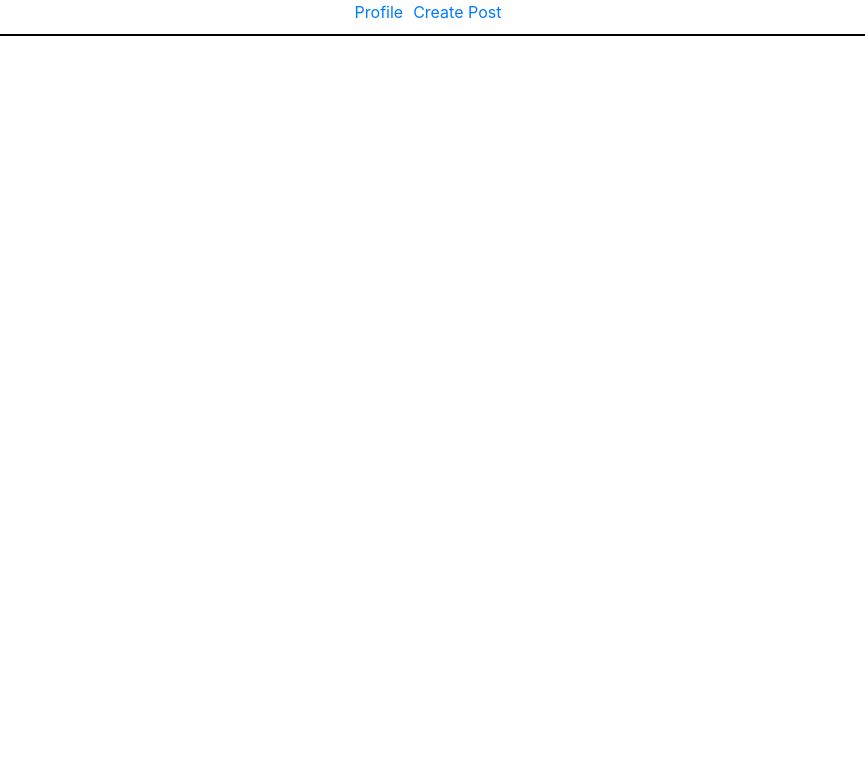
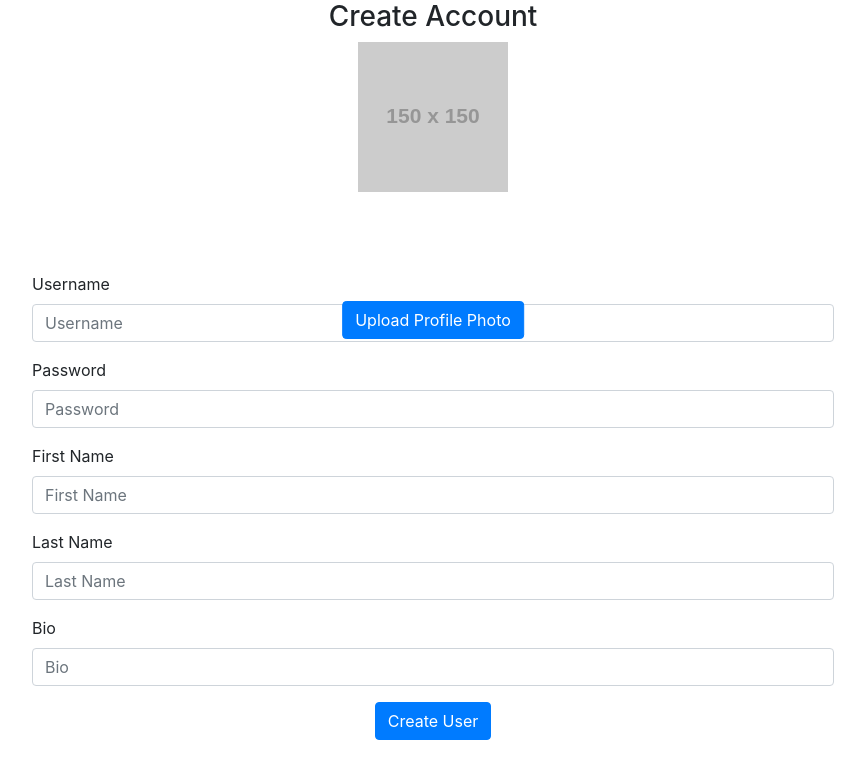
Before and after one commit to jb5595/Mod4-finalProject-frontEnd, a React (Create React App) app in the folder instagram-clone/: page /createuser in a window 1280 px wide. Shown: the top 778 px of the page, without its empty margins (207-1072 px from the left). Built offline with nearby package versions, Linux system fonts and the light colour scheme; no server answers.

Commit message:
added create userpage form

```diff
--- a/instagram-clone/src/App.js
+++ b/instagram-clone/src/App.js
@@ -6,7 +6,9 @@ import ProfilePage from "./containers/ProfilePage"
 import NavBar from "./components/navbar"
 import PostFormContainer from "./containers/postFormContainer"
 import PostShowPage from "./containers/postShowPage"
-
+import WelcomePage from "./components/welcomePage"
+import LoginPage from "./containers/LoginPage"
+import CreateUserPage from "./containers/createUserPage"
 
 const BaseUserURL = "http://localhost:3000/api/v1/users/"
 
@@ -27,9 +29,9 @@ class App extends Component {
     return (
       <Router>
         <div className="App">
-          <NavBar/>
+          {this.state.currentUser ? <NavBar currentUser = {this.state.currentUser}/> : null}
           <div className = "container">
-            <Route exact path="/"  render={(routerProps) => this.state.currentUser? <ProfilePage userId = {this.state.currentUser.id}/> :null } />
+            <Route exact path="/"  render={(routerProps) => this.state.currentUser ? <WelcomePage/> :<WelcomePage/> } />
             <Route path = "/createPost" render={routerProps => <PostFormContainer currentUser = {this.state.currentUser}/>} />
             <Route path='/posts/:id' render={(props)=> {
               let postId = props.match.params.id
@@ -49,8 +51,9 @@ class App extends Component {
               else{
                 return null
               }
-
             }} />
+            <Route path='/login' render={(props)=> <LoginPage/>}/>
+            <Route path='/createuser' render={(props)=> <CreateUserPage/>}/>
           </div>
         </div>
       </Router>
--- /dev/null
+++ b/instagram-clone/src/WelcomeLoginCreateUser.css
@@ -0,0 +1,33 @@
+.welcome-page-container{
+  margin-top: 7vw;
+  background-color: grey;
+  border-radius: 10px;
+  color: white;
+  border: black solid 1px;
+  max-height: 300px;
+  height: 40vw;
+  width: 35vw;
+  min-height: 200px;
+  min-width: 250px;
+  margin-left: auto;
+  margin-right: auto;
+}
+
+.welcome-page-header{
+  margin-top: 40px;
+}
+.welcome-page-subcontent{
+  margin-top: 7vw;
+}
+
+.profile-picture-upload{
+  height: 150px;
+  width: 150px;
+}
+.form-label{
+  float: left;
+}
+
+.create-user-form-top-margin{
+  margin-top: 80px;
+}
--- /dev/null
+++ b/instagram-clone/src/components/createUserForm.js
@@ -0,0 +1,16 @@
+
+import React from "react"
+
+class CreateUserForm extends React.Component{
+
+  render(){
+    return(
+      <div>
+
+      </div>
+    )
+  }
+
+}
+
+export default CreateUserForm
--- a/instagram-clone/src/components/navbar.js
+++ b/instagram-clone/src/components/navbar.js
@@ -1,12 +1,12 @@
 import React from 'react';
 import { NavLink } from 'react-router-dom';
 
-const NavBar = () => {
+const NavBar = (props) => {
   return (
     <div style={{ borderBottom: '2px solid black', paddingBottom: '10px', marginBottom: '12px' }}>
       <NavLink
         style={{ marginRight: '10px' }}
-        to="/"
+        to= {`/users/${props.currentUser.id}`}
       >
         Profile
       </NavLink>
--- /dev/null
+++ b/instagram-clone/src/components/welcomePage.js
@@ -0,0 +1,26 @@
+import '../WelcomeLoginCreateUser.css';
+import {Link} from 'react-router-dom'
+
+import React from "react"
+
+class WelcomePage extends React.Component{
+  render(){
+    return(
+      <div className = "welcome-page-container">
+        <h3 className = "welcome-page-header">Welcome to Not-instagram </h3>
+        <div className = "welcome-page-subcontent">
+          <div className = "row">
+            <p className = "offset-1">New User? </p>
+            <p className = "offset-6">Existing User </p>
+          </div>
+          <div className = "row">
+            <Link to = "/createuser"><button className = "offset-1 btn btn-primary">Create An Account</button></Link>
+            <Link to = "/login" className = "offset-5" ><button className = "offset-5 btn btn-primary">Login</button></Link>
+          </div>
+        </div>
+      </div>
+    )
+  }
+
+}
+export default WelcomePage
--- /dev/null
+++ b/instagram-clone/src/containers/LoginPage.js
@@ -0,0 +1,16 @@
+import '../WelcomeLoginCreateUser.css';
+import {Link} from 'react-router-dom'
+
+import React from "react"
+
+class LoginPage extends React.Component{
+  render(){
+    return(
+      <div className = "welcome-page-container">
+        login Page
+      </div>
+    )
+  }
+
+}
+export default LoginPage
--- /dev/null
+++ b/instagram-clone/src/containers/createUserPage.js
@@ -0,0 +1,109 @@
+import '../WelcomeLoginCreateUser.css';
+import {Link} from 'react-router-dom'
+import CreateUserForm from '../components/createUserForm'
+
+import React from "react"
+
+const PostUserURL = "http://localhost:3000/api/v1/users/"
+
+class CreateUserPage extends React.Component{
+  constructor(props){
+    super(props)
+    this.state = {
+      image_preview:null,
+      user: {
+        user_name: null,
+        first_name: null,
+        last_name: null,
+        bio:null,
+        profile_picture: null
+      }
+    }
+  }
+
+  handleInputChange = (e) => {
+    this.setState({
+      user:{
+        ...this.state.user,
+        [e.target.name]: e.target.value
+      }
+    })
+  }
+  handleFileUpload = (e) =>{
+    this.setState({
+      image_preview: URL.createObjectURL(e.target.files[0]),
+      user:{
+        ...this.state.user,
+        [e.target.name]: e.target.files[0]
+      }
+    })
+  }
+  handleSubmit = (e) => {
+    e.preventDefault()
+    let body = new FormData()
+    body.append('user_name', this.state.user.user_name)
+    body.append('first_name', this.state.user.first_name)
+    body.append('last_name', this.state.user.last_name)
+    body.append('bio', this.state.user.bio)
+    body.append("profile_picture", this.state.user.profile_picture, this.state.user.profile_picture.name)
+    fetch(PostUserURL,{
+      method: "POST",
+      headers:{
+        Accept: "application/json"
+      },
+      body: body
+    })
+
+  }
+  render(){
+    return(
+      <div className = "create-user-container">
+        <h3>Create Account </h3>
+        <form>
+          <div>
+            <img
+            className = "profile-picture-upload"
+            src = {this.state.image_preview ? this.state.image_preview :"https://via.placeholder.com/150"}/>
+            <input
+            name = "profile_picture"
+            style = {{display:"none"}}
+            ref = {fileInput => this.fileInput = fileInput}
+            type = "file"
+            onChange = {this.handleFileUpload}/>
+          </div>
+          <button className = "image-upload-button btn btn-primary"
+                  onClick={(e)=>{
+                    e.preventDefault()
+                    this.fileInput.click()}}>
+                  {this.state.image_preview ?"Change Photo" : "Upload Profile Photo" }
+          </button>
+          <div className = "create-user-form-top-margin">
+            <div className = "form-group">
+              <label className = "form-label" htmlFor = "user_name">Username</label>
+              <input onChange = {this.handleInputChange} className = "form-control" type = "text" name = "user_name" placeholder = "Username"/>
+            </div>
+            <div className = "form-group">
+              <label className = "form-label" htmlFor = "user_name">Password</label>
+              <input onChange = {this.handleInputChange} className = "form-control" type = "password" name = "password" placeholder = "Password"/>
+            </div>
+            <div className = "form-group">
+              <label className = "form-label" htmlFor = "first_name">First Name</label>
+              <input onChange = {this.handleInputChange} className = "form-control" type = "text" name = "first_name" placeholder = "First Name"/>
+            </div>
+            <div className = "form-group">
+              <label className = "form-label" htmlFor = "last_name">Last Name</label>
+              <input onChange = {this.handleInputChange} className = "form-control" type = "text" name = "last_name" placeholder = "Last Name"/>
+            </div>
+            <div className = "form-group">
+              <label className = "form-label" htmlFor = "last_name">Bio</label>
+              <input onChange = {this.handleInputChange} className = "form-control" type = "textArea" name = "bio" placeholder = "Bio"/>
+            </div>
+          </div>
+          <button className = "btn btn-primary"> Create User </button>
+        </form>
+       </div>
+    )
+  }
+
+}
+export default CreateUserPage
```
